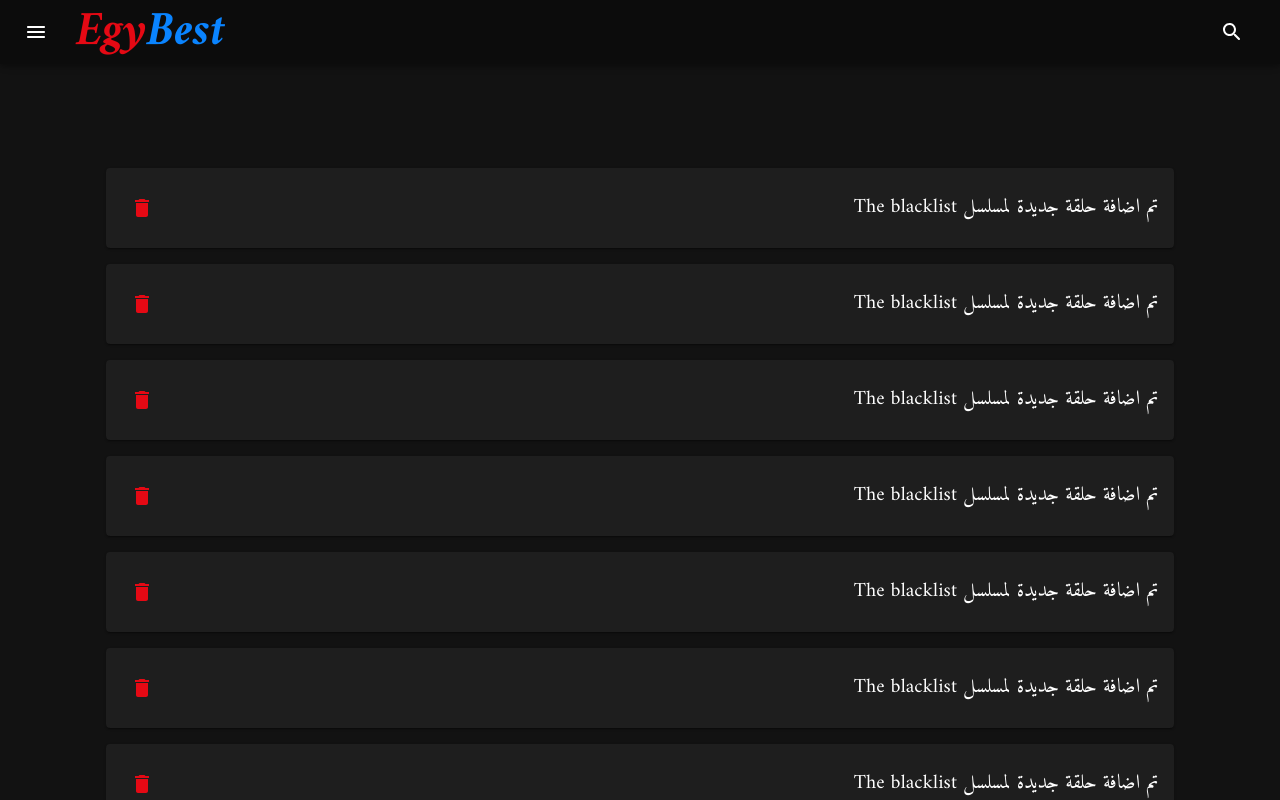
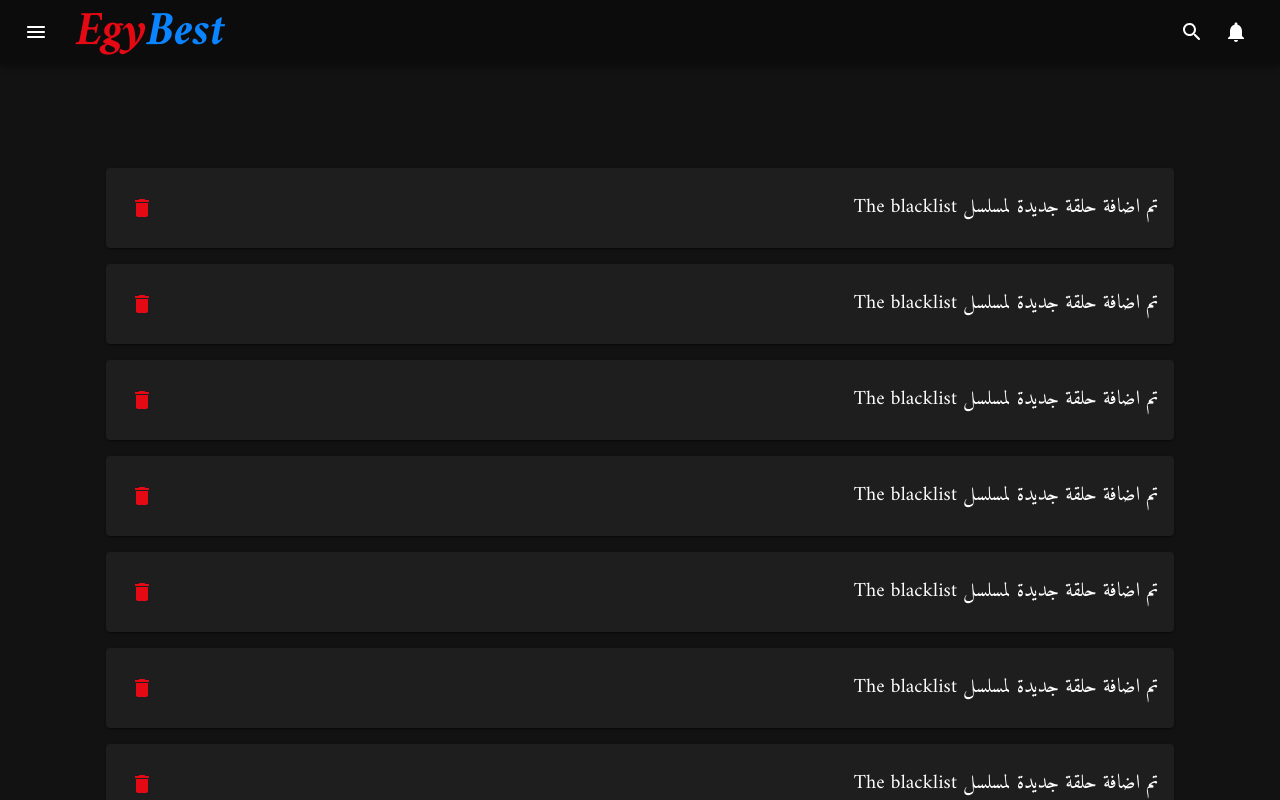
Before and after one commit to EngrTAHAR-Noureddine/EgyBest, a React (Create React App) app: page /notification in a window 1280 px wide. Shown: the top 800 px of the page. Built offline with nearby package versions, Linux system fonts and the light colour scheme; no server answers.

Commit message:
add notification icon

```diff
--- a/src/Components/CustomAppBar.js
+++ b/src/Components/CustomAppBar.js
@@ -15,7 +15,7 @@
 import {ThemeProvider} from "@emotion/react";
 import {SIGN_GROUP_THEME} from "../Themes/Theme/Themes";
 import {SearchBar} from "../Themes/Elements/SearchBar";
-import {LANGUAGE_BUTTON, MENU_BUTTON, USER_BUTTON} from "../Themes/Elements/IconButton";
+import {LANGUAGE_BUTTON, MENU_BUTTON, NOTIFICATION_BUTTON, USER_BUTTON} from "../Themes/Elements/IconButton";
 import {ScrollToColor} from '../Themes/Animation/ScrollToColor';
 import {flex_styles} from "../Themes/Styles/styles";
 import {CustomDrawerMenuAppBar} from "./CustomDrawerMenuAppBar";
@@ -97,6 +97,7 @@
                                     <Grid item xs={12} xl={9} style={flex_styles.row_right}>
                                         <SearchBar setResearch={prop.setResearch} isArabic={prop.isArabic}/>
                                         <LANGUAGE_BUTTON isArabic={prop.isArabic} click={prop.toggleLanguage}/>
+                                        <NOTIFICATION_BUTTON/>
                                     </Grid>
 
                                     <Grid item
--- a/src/Components/List_notification.js
+++ b/src/Components/List_notification.js
@@ -11,7 +11,7 @@
     function arrayRemove(arr, value) {
 
         return arr.filter(function(ele){
-            return ele != value;
+            return ele !== value;
         });
     }
     const clickRemove = (i)=>{
--- a/src/Themes/Elements/IconButton.js
+++ b/src/Themes/Elements/IconButton.js
@@ -1,8 +1,9 @@
-import {MenuRounded, SearchRounded} from "@mui/icons-material";
+import {MenuRounded, Notifications, SearchRounded} from "@mui/icons-material";
 import {Avatar, Box, IconButton} from "@mui/material";
 import USA_Flag from "../../Asset/united-states-of-america.png";
 import ARABIC_Flag from "../../Asset/saudi-arabia.png";
 import actor from '../../Asset/Actor.jpg';
+import {white_100} from "../Styles/Color";
 
 export const MENU_BUTTON = (prop) => (
     <IconButton
@@ -37,6 +38,11 @@
                 src={(prop.isArabic)?ARABIC_Flag:USA_Flag}/>
     </IconButton>
 )
+export const NOTIFICATION_BUTTON = ()=>(
+    <IconButton href={'/notification'} sx={{display:{xs:'flex',xl:'none'}}}>
+        <Notifications sx={{color:white_100}}/>
+    </IconButton>
+)
 export const USER_BUTTON = (prop)=>(
     <IconButton sx={{display:{xs:'none',xl:(prop.signedIn)?'flex':'none'}}} onClick={prop.click}>
         <Avatar
```
